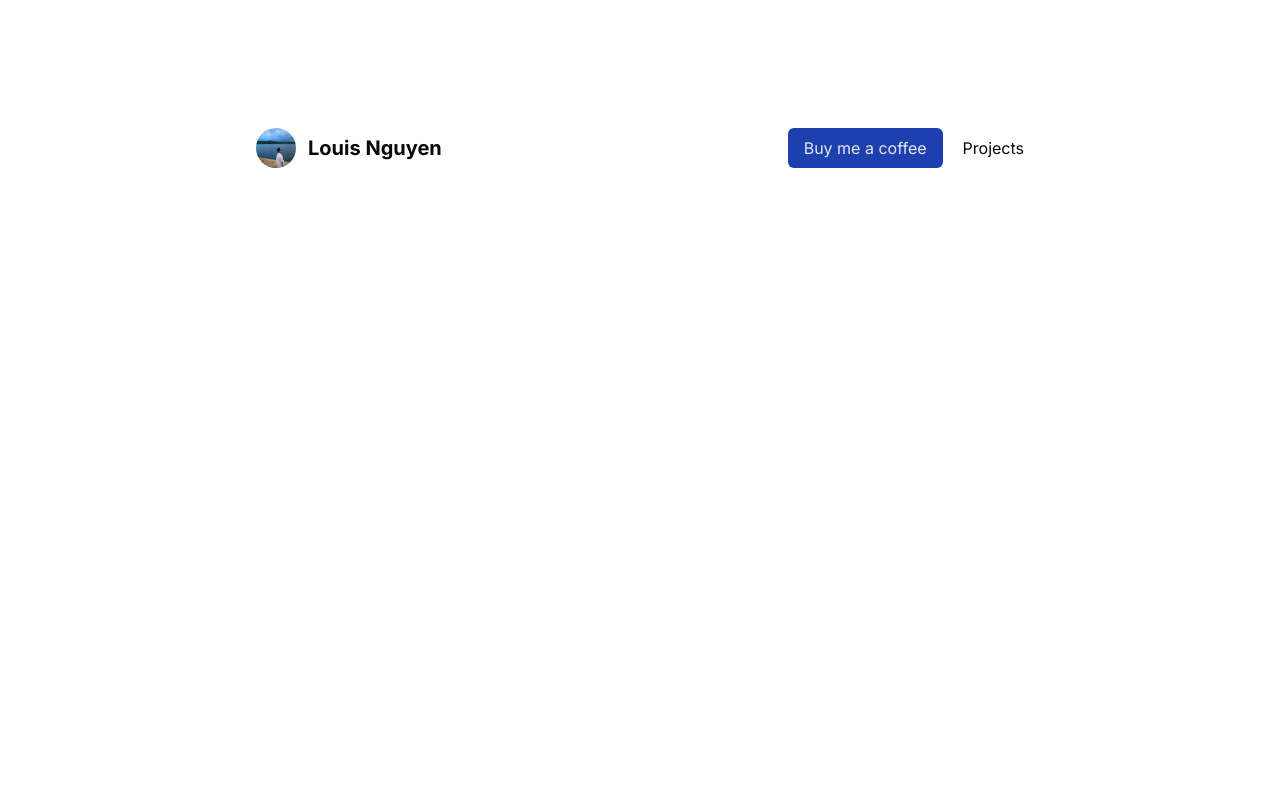
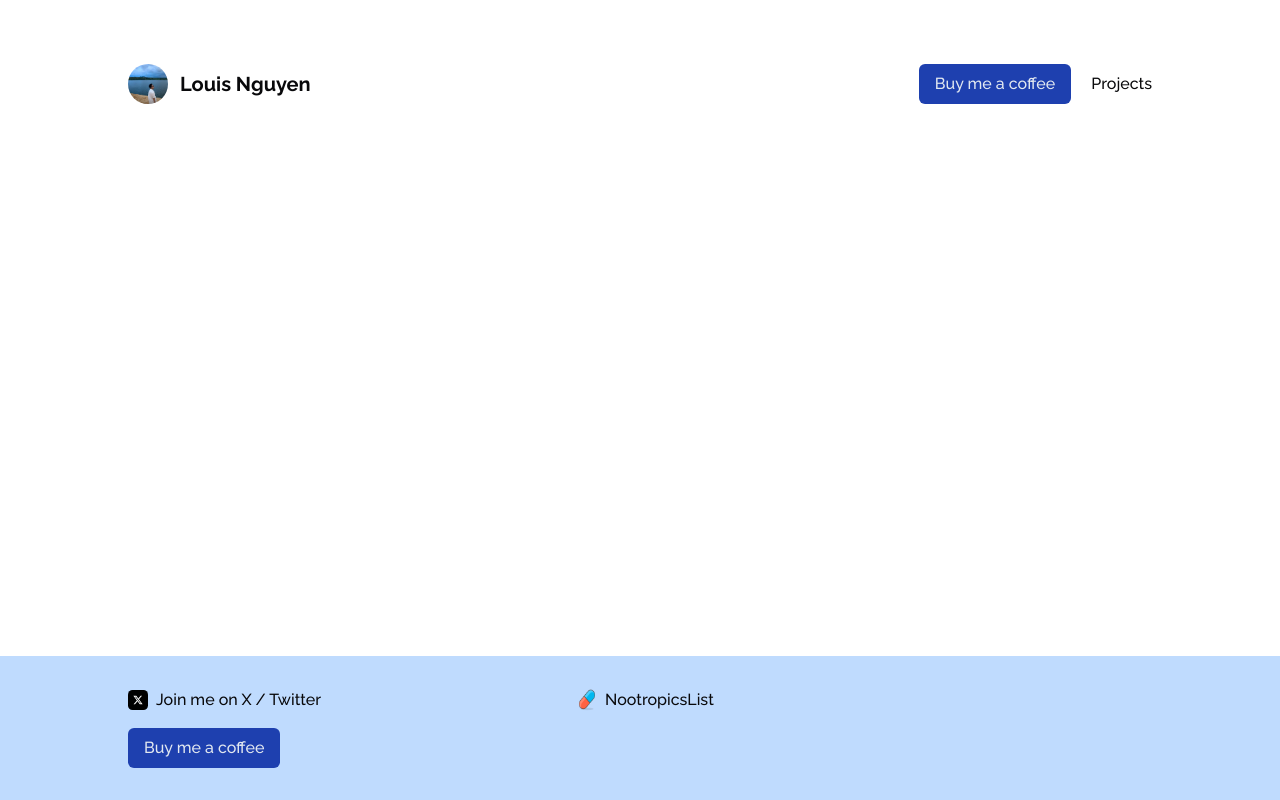
Before and after one commit to lng5143/louisnguyen-me, a Next.js app: page / in a window 1280 px wide. Built offline with nearby package versions, Linux system fonts and the light colour scheme.

Commit message:
raleway font

```diff
--- a/app/layout.js
+++ b/app/layout.js
@@ -1,20 +1,23 @@
-import { Inter } from "next/font/google";
+import { Inter, Raleway } from "next/font/google";
 import "./globals.css";
 import NavBar from "@/components/nav/nav-bar";
+import Footer from "@/components/nav/footer";
 
-const inter = Inter({ subsets: ["latin"] });
+const raleway = Raleway({ subsets: ["latin"], weight: ["400", "500", "600", "700"] });
 
 export const metadata = {
-  title: "Create Next App",
-  description: "Generated by create next app",
+  title: "Louis Nguyen",
+  description: "Louis Nguyen"
 };
 
 export default function RootLayout({ children }) {
   return (
     <html lang="en">
-      <body className={`${inter.className} px-32 py-16 flex flex-col gap-20`}>
+      <head></head>
+      <body className={`${raleway.className} flex flex-col gap-20 min-h-screen font-medium`}>
         <NavBar />
-        {children}
+        <main className="px-32 flex-grow">{children}</main>
+        <Footer />
       </body>
     </html>
   );
```
